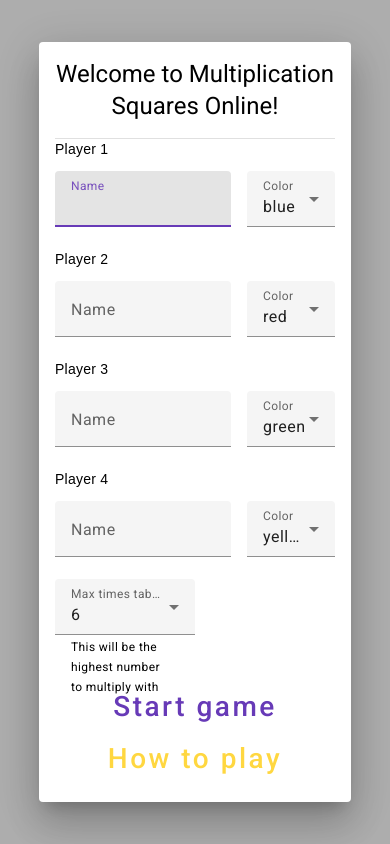
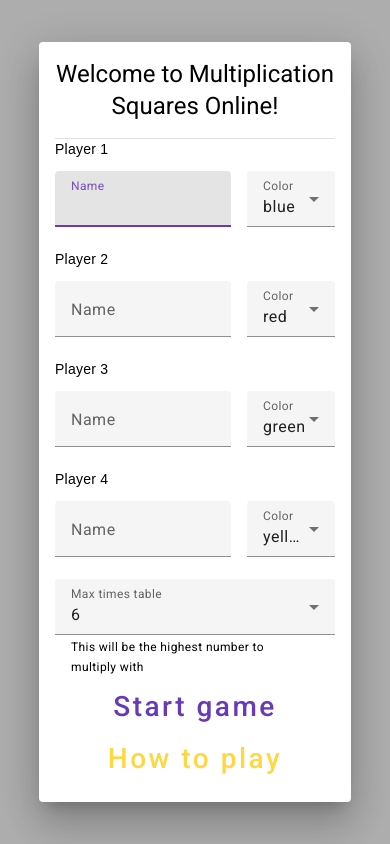
Before and after one commit to stewanoya/multiplication-squares, an Angular app: page / in a window 390 px wide. Built offline with nearby package versions, Linux system fonts and the light colour scheme.

Commit message:
make max-table form field full width on smaller screens

```diff
--- a/src/components/board/new-game-form/new-game-form.component.html
+++ b/src/components/board/new-game-form/new-game-form.component.html
@@ -21,7 +21,7 @@
       </mat-form-field>
     </div>
   </form>
-  <mat-form-field style="width: 50%">
+  <mat-form-field class="max-table">
     <mat-label>Max times table</mat-label>
     <mat-hint>This will be the highest number to multiply with</mat-hint>
     <mat-select [formControl]="max">
--- a/src/components/board/new-game-form/new-game-form.component.scss
+++ b/src/components/board/new-game-form/new-game-form.component.scss
@@ -15,3 +15,13 @@
   height: 1rem;
   border-radius: 0.25rem;
 }
+
+.max-table {
+  width: 50%
+}
+
+@media (max-width: 850px) {
+  .max-table {
+    width: 100%;
+  }
+}
```
